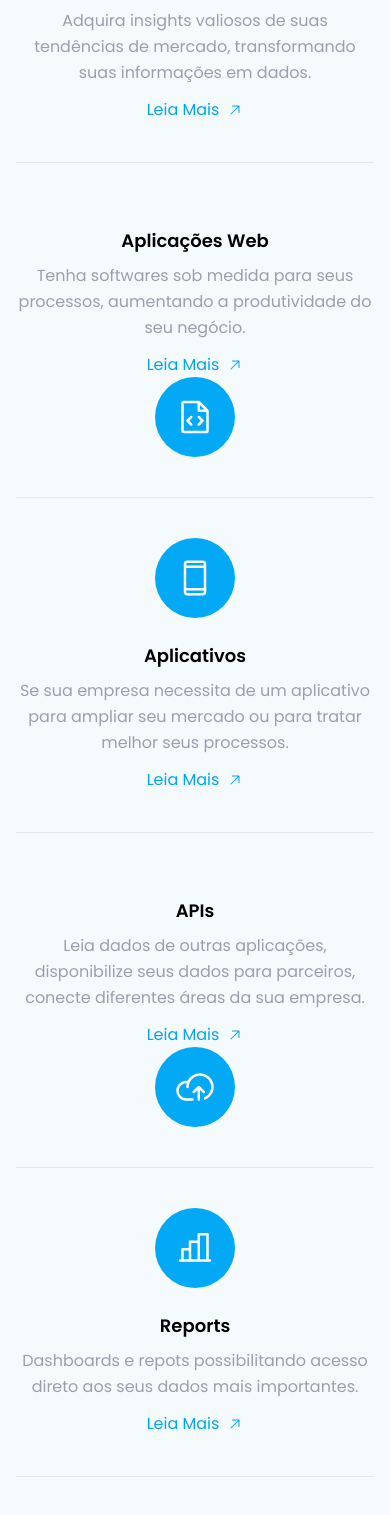
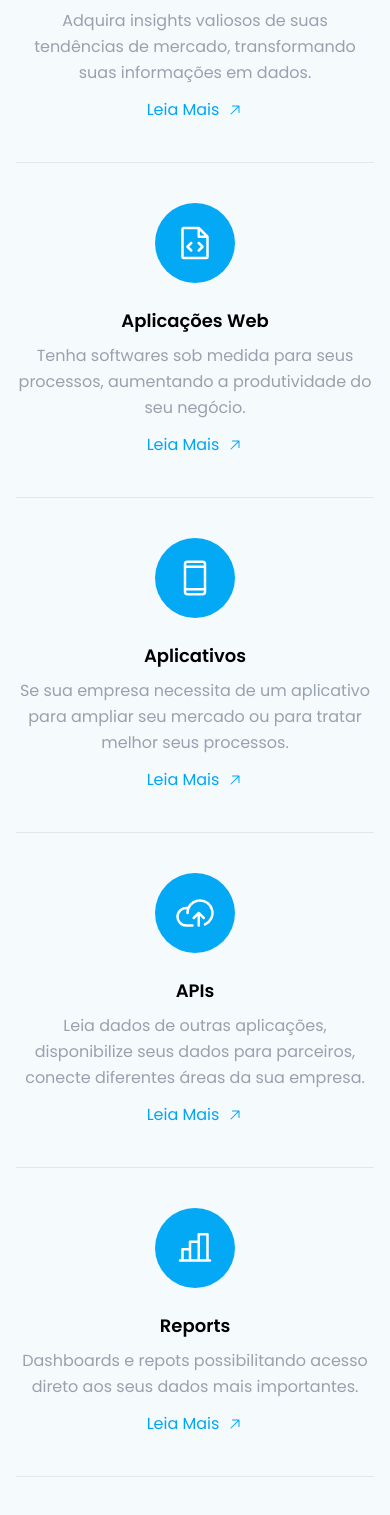
Before and after one commit to andreeeestor/SecondMind, a React (Vite) app: page / in a window 390 px wide. Shown: the part 5010-6525 px from the top of the page. Built offline with nearby package versions, Linux system fonts and the light colour scheme.

Commit message:
feat: adding the service card at service section

```diff
--- a/src/components/cards/ServicesCard.tsx
+++ b/src/components/cards/ServicesCard.tsx
@@ -1,11 +1,51 @@
-import { Icon } from "@phosphor-icons/react"
+import { ArrowUpRight, Icon } from "@phosphor-icons/react";
 
 interface ServiceCardProps {
-    text: string
-    Icon: Icon
+  title: string;
+  description: string;
+  Icon: Icon;
+  side: "right" | "left";
 }
-export default function ServiceCard(props : ServiceCardProps){
-    return(
-        <></>
-    )
+export default function ServiceCard({
+  title,
+  description,
+  Icon,
+  side,
+}: ServiceCardProps) {
+  return (
+    <>
+      {side == "left" ? (
+        <div className="flex items-center border-b pb-10 mb-10 border-gray-200 sm:flex-row flex-col">
+          <div className="sm:w-32 sm:h-32 h-20 w-20 sm:mr-10 inline-flex items-center justify-center rounded-full bg-[#03a9f4] flex-shrink-0">
+            <Icon className="sm:w-16 sm:h-16 w-10 h-10" color="white" />
+          </div>
+          <div className="flex-grow sm:text-left text-center mt-6 sm:mt-0">
+            <h2 className=" text-lg title-font font-semibold mb-2">{title}</h2>
+            <p className="leading-relaxed text-gray-400">{description}</p>
+            <a className="mt-3 text-sky-500 inline-flex items-center transition-all hover:opacity-90 hover:underline cursor-pointer">
+              Leia Mais
+              <ArrowUpRight className="size-4 ml-2" />
+            </a>
+          </div>
+        </div>
+      ) : (
+        <div className="flex items-center border-b pb-10 mb-10 border-gray-200 sm:flex-row flex-col">
+          <div className="sm:w-32 sm:h-32 h-20 w-20 sm:mr-10 sm:hidden inline-flex items-center justify-center rounded-full bg-[#03a9f4] flex-shrink-0">
+            <Icon className="sm:w-16 sm:h-16 w-10 h-10" color="white" />
+          </div>
+          <div className="flex-grow sm:text-left text-center mt-6 sm:mt-0">
+            <h2 className=" text-lg title-font font-semibold mb-2">{title}</h2>
+            <p className="leading-relaxed text-gray-400">{description}</p>
+            <a className="mt-3 text-sky-500 inline-flex items-center transition-all hover:opacity-90 hover:underline cursor-pointer">
+              Leia Mais
+              <ArrowUpRight className="size-4 ml-2" />
+            </a>
+          </div>
+          <div className="sm:w-32 sm:h-32 h-20 w-20 sm:mr-10 hidden sm:inline-flex items-center justify-center rounded-full bg-[#03a9f4] flex-shrink-0 ">
+            <Icon className="sm:w-16 sm:h-16 w-10 h-10" color="white" />
+          </div>
+        </div>
+      )}
+    </>
+  );
 }
--- a/src/components/sections/Services.tsx
+++ b/src/components/sections/Services.tsx
@@ -1,5 +1,4 @@
 import {
-  ArrowUpRight,
   ChartBar,
   CloudArrowUp,
   Database,
@@ -7,6 +6,7 @@ import {
   FileCode,
   Link,
 } from "@phosphor-icons/react";
+import ServiceCard from "../cards/ServicesCard";
 
 interface ServicesProps {
   id?: string;
@@ -14,114 +14,45 @@ interface ServicesProps {
 export default function Services(props: ServicesProps) {
   return (
     <section id={props.id}>
-        <div className="flex items-center border-b pb-10 mb-10 border-gray-200 sm:flex-row flex-col">
-          <div className="sm:w-32 sm:h-32 h-20 w-20 sm:mr-10 inline-flex items-center justify-center rounded-full bg-[#03a9f4] flex-shrink-0">
-            <Database className="sm:w-16 sm:h-16 w-10 h-10" color="white" />
-          </div>
-          <div className="flex-grow sm:text-left text-center mt-6 sm:mt-0">
-            <h2 className=" text-lg title-font font-semibold mb-2">Big Data</h2>
-            <p className="leading-relaxed text-gray-400">
-              Adquira insights valiosos de suas tendências de mercado,
-              transformando suas informações em dados.
-            </p>
-            <a className="mt-3 text-sky-500 inline-flex items-center transition-all hover:opacity-90 hover:underline cursor-pointer">
-              Leia Mais
-              <ArrowUpRight className="size-4 ml-2" />
-            </a>
-          </div>
-        </div>
-
-        <div className="flex items-center border-b pb-10 mb-10 border-gray-200 sm:flex-row flex-col">
-          <div className="flex-grow sm:text-left text-center mt-6 sm:mt-0">
-            <h2 className=" text-lg title-font font-semibold mb-2">
-              Aplicações Web
-            </h2>
-            <p className="leading-relaxed text-gray-400">
-              Tenha softwares sob medida para seus processos, aumentando a
-              produtividade do seu negócio.
-            </p>
-            <a className="mt-3 text-sky-500 inline-flex items-center transition-all hover:opacity-90 hover:underline cursor-pointer">
-              Leia Mais
-              <ArrowUpRight className="size-4 ml-2" />
-            </a>
-          </div>
-          <div className="sm:w-32 sm:h-32 h-20 w-20 sm:mr-10 inline-flex items-center justify-center rounded-full bg-[#03a9f4] flex-shrink-0">
-            <FileCode className="sm:w-16 sm:h-16 w-10 h-10" color="white" />
-          </div>
-        </div>
-
-        <div className="flex items-center border-b pb-10 mb-10 border-gray-200 sm:flex-row flex-col">
-          <div className="sm:w-32 sm:h-32 h-20 w-20 sm:mr-10 inline-flex items-center justify-center rounded-full bg-[#03a9f4] flex-shrink-0">
-            <DeviceMobile className="sm:w-16 sm:h-16 w-10 h-10" color="white" />
-          </div>
-          <div className="flex-grow sm:text-left text-center mt-6 sm:mt-0">
-            <h2 className=" text-lg title-font font-semibold mb-2">
-              Aplicativos
-            </h2>
-            <p className="leading-relaxed text-gray-400">
-              Se sua empresa necessita de um aplicativo para ampliar seu mercado
-              ou para tratar melhor seus processos.
-            </p>
-            <a className="mt-3 text-sky-500 inline-flex items-center transition-all hover:opacity-90 hover:underline cursor-pointer">
-              Leia Mais
-              <ArrowUpRight className="size-4 ml-2" />
-            </a>
-          </div>
-        </div>
-
-        <div className="flex items-center border-b pb-10 mb-10 border-gray-200 sm:flex-row flex-col">
-          <div className="flex-grow sm:text-left text-center mt-6 sm:mt-0">
-            <h2 className=" text-lg title-font font-semibold mb-2">
-              APIs
-            </h2>
-            <p className="leading-relaxed text-gray-400">
-            Leia dados de outras aplicações, disponibilize seus dados para parceiros, conecte diferentes áreas da sua empresa.
-            </p>
-            <a className="mt-3 text-sky-500 inline-flex items-center transition-all hover:opacity-90 hover:underline cursor-pointer">
-              Leia Mais
-              <ArrowUpRight className="size-4 ml-2" />
-            </a>
-          </div>
-          <div className="sm:w-32 sm:h-32 h-20 w-20 sm:mr-10 inline-flex items-center justify-center rounded-full bg-[#03a9f4] flex-shrink-0">
-            <CloudArrowUp className="sm:w-16 sm:h-16 w-10 h-10" color="white" />
-          </div>
-        </div>
-
-        <div className="flex items-center border-b pb-10 mb-10 border-gray-200 sm:flex-row flex-col">
-          <div className="sm:w-32 sm:h-32 h-20 w-20 sm:mr-10 inline-flex items-center justify-center rounded-full bg-[#03a9f4] flex-shrink-0">
-            <ChartBar className="sm:w-16 sm:h-16 w-10 h-10" color="white" />
-          </div>
-          <div className="flex-grow sm:text-left text-center mt-6 sm:mt-0">
-            <h2 className=" text-lg title-font font-semibold mb-2">
-              Reports
-            </h2>
-            <p className="leading-relaxed text-gray-400">
-            Dashboards e repots possibilitando acesso direto aos seus dados mais importantes.
-            </p>
-            <a className="mt-3 text-sky-500 inline-flex items-center transition-all hover:opacity-90 hover:underline cursor-pointer">
-              Leia Mais
-              <ArrowUpRight className="size-4 ml-2" />
-            </a>
-          </div>
-        </div>
-
-        <div className="flex items-center border-b pb-10 border-gray-200 sm:flex-row flex-col">
-          <div className="flex-grow sm:text-left text-center mt-6 sm:mt-0">
-            <h2 className=" text-lg title-font font-semibold mb-2">
-            Integração de Sistemas
-            </h2>
-            <p className="leading-relaxed text-gray-400">
-            Integre seus sistemas e serviços de forma transparente e funcional.
-            </p>
-            <a className="mt-3 text-sky-500 inline-flex items-center transition-all hover:opacity-90 hover:underline cursor-pointer">
-              Leia Mais
-              <ArrowUpRight className="size-4 ml-2" />
-            </a>
-          </div>
-          <div className="sm:w-32 sm:h-32 h-20 w-20 sm:mr-10 inline-flex items-center justify-center rounded-full bg-[#03a9f4] flex-shrink-0">
-            <Link className="sm:w-16 sm:h-16 w-10 h-10" color="white" />
-          </div>
-        </div>
+      <ServiceCard
+        title="Big Data"
+        description="Adquira insights valiosos de suas tendências de mercado,
+              transformando suas informações em dados."
+        Icon={Database}
+        side="left"
+      />
+      <ServiceCard
+        title="Aplicações Web"
+        description="Tenha softwares sob medida para seus processos, aumentando a
+              produtividade do seu negócio."
+        Icon={FileCode}
+        side="right"
+      />
+      <ServiceCard
+        title="Aplicativos"
+        description="Se sua empresa necessita de um aplicativo para ampliar seu mercado
+              ou para tratar melhor seus processos."
+        Icon={DeviceMobile}
+        side="left"
+      />
+      <ServiceCard
+        title="APIs"
+        description="Leia dados de outras aplicações, disponibilize seus dados para parceiros, conecte diferentes áreas da sua empresa."
+        Icon={CloudArrowUp}
+        side="right"
+      />
+      <ServiceCard
+        title="Reports"
+        description="Dashboards e repots possibilitando acesso direto aos seus dados mais importantes."
+        Icon={ChartBar}
+        side="left"
+      />
+      <ServiceCard
+        title="Integração de Sistemas"
+        description="Integre seus sistemas e serviços de forma transparente e funcional."
+        Icon={Link}
+        side="right"
+      />
     </section>
   );
 }
```
